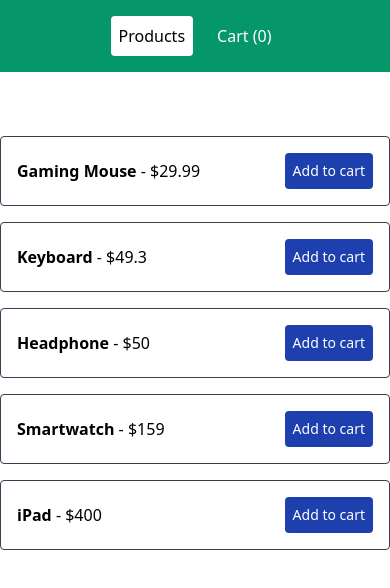
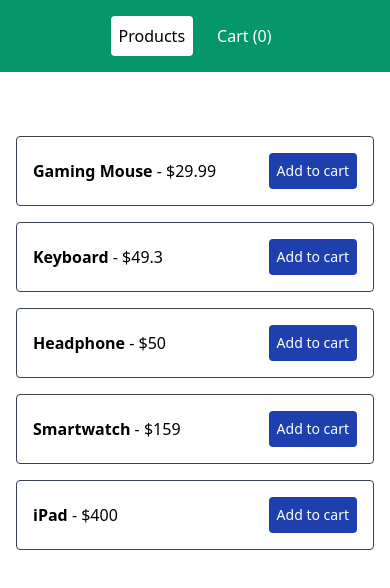
Before and after one commit to jakzaizzat/shopee-cart, a Vue app: page / in a window 390 px wide. Shown: the top 588 px of the page. Built offline with nearby package versions, Linux system fonts and the light colour scheme.

Commit message:
Add whitespace for mobile view

```diff
--- a/src/App.vue
+++ b/src/App.vue
@@ -1,7 +1,7 @@
 <template>
   <div id="app" class="font-sans">
     <Navigation />
-    <div class="max-w-2xl mx-auto py-16">
+    <div class="max-w-2xl mx-auto py-16 px-4">
       <router-view />
     </div>
   </div>
```
